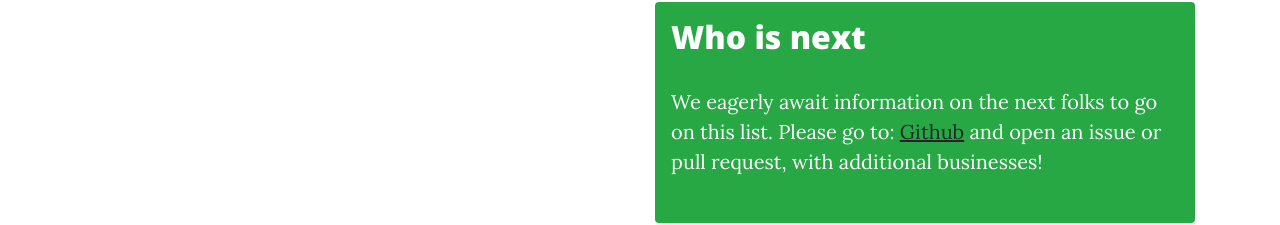
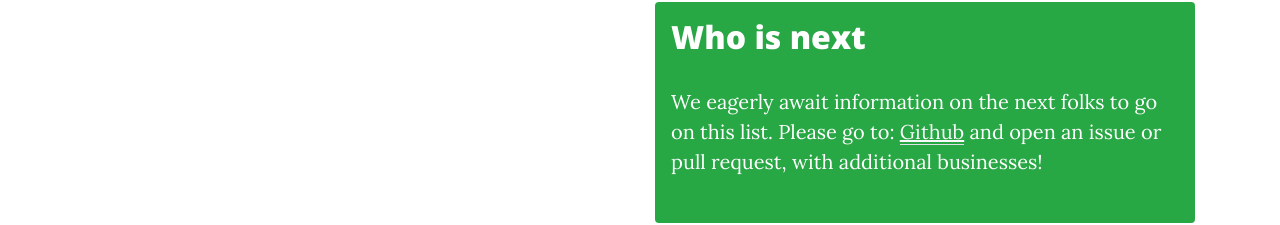
Before and after one commit to CovidBusinessList/CovidBusinessList.github.io, a plain HTML site: page index.html in a window 1280 px wide. Shown: the part 1025-1250 px from the top of the page. Drawn offline with nearby package versions, Linux system fonts and the light colour scheme.

Commit message:
fixed link styling

```diff
--- a/index.html
+++ b/index.html
@@ -96,7 +96,7 @@
             Who is next
           </h2>
           <p>
-            We eagerly await information on the next folks to go on this list.  Please go to: <a class="" href="https://github.com/CovidBusinessList/CovidBusinessList.github.io/issues">Github</a> and open an issue or pull request, with additional businesses!
+            We eagerly await information on the next folks to go on this list.  Please go to: <a class="text-light border-bottom" href="https://github.com/CovidBusinessList/CovidBusinessList.github.io/issues">Github</a> and open an issue or pull request, with additional businesses!
           </p>
           <p class="post-meta"></p>
         </div>
```
